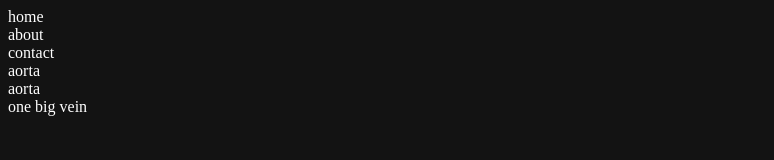
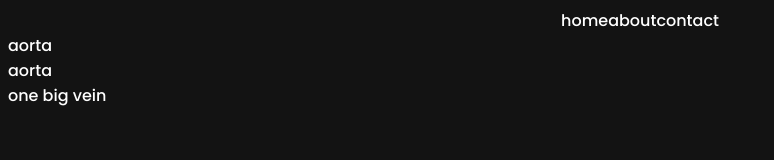
Before and after one commit to ineshima/landing-page, a plain HTML site: page index.html in a window 1280 px wide. Shown: the whole page, without its empty margins (0-774 px from the left). Drawn offline with Linux system fonts and the light colour scheme; a web font is replaced by a local one.

Commit message:
add google font, set nav-bar to flex

```diff
--- a/index.html
+++ b/index.html
@@ -8,6 +8,7 @@
     <link rel="preconnect" href="https://fonts.googleapis.com">
     <link rel="preconnect" href="https://fonts.gstatic.com" crossorigin>
     <link href="https://fonts.googleapis.com/css2?family=Flow+Circular&family=IBM+Plex+Serif&family=Plaster&family=Redacted+Script&family=Unica+One&display=swap" rel="stylesheet">
+    <link href="https://fonts.googleapis.com/css2?family=Poppins:wght@500&display=swap" rel="stylesheet">
 
     <title>Landing Page</title>
 </head>
--- a/styles.css
+++ b/styles.css
@@ -3,4 +3,10 @@ body{
     flex-direction: column;
     background-color: rgb(19, 19, 19);
     color:white;
+    font-family: 'Poppins', sans-serif;
 }
+
+.nav-bar{
+    display:flex;
+    justify-content: center;
+}
```
